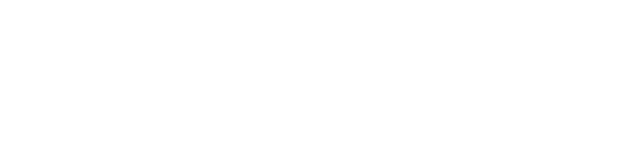
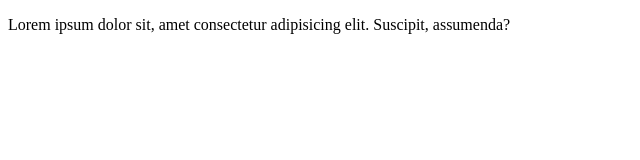
Before and after one commit to melekgoland/gitHubTutorial1, a plain HTML site: page index.html in a window 1280 px wide. Shown: the whole page, without its empty margins (0-640 px from the left). Drawn offline with Linux system fonts and the light colour scheme.

Commit message:
2 Commit indext html

```diff
--- a/index.html
+++ b/index.html
@@ -6,6 +6,11 @@
     <title>Git VsCode</title>
 </head>
 <body>
-
+    <!--Div Contenedor 1 -->
+    <div class="container">
+        <div class="row">
+            <p>Lorem ipsum dolor sit, amet consectetur adipisicing elit. Suscipit, assumenda?</p>
+        </div>
+    </div>
 </body>
 </html>
```
